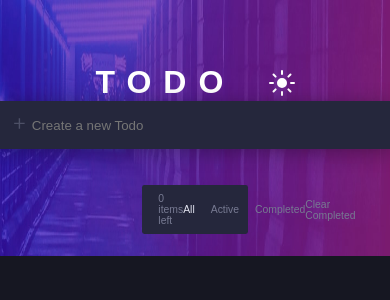
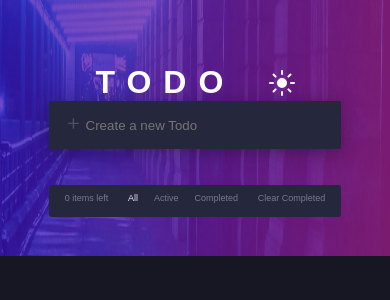
Before and after one commit to joaopedroalb/TodoApp, a Next.js app: page / in a window 390 px wide. Shown: the top 300 px of the page. Built offline with nearby package versions, Linux system fonts and the light colour scheme.

Commit message:
Deixando responsivo pro mobile

```diff
--- a/src/Components/CreateTask/style.module.scss
+++ b/src/Components/CreateTask/style.module.scss
@@ -8,6 +8,10 @@
     box-shadow: -1px 3px 20px 0px #0000004d;
     padding: 1rem;
     gap: .25rem;
+
+    @media only screen and (max-width: 750px) {
+        width: 75%;
+    }
 }
 
 .containerDark{
--- a/src/pages/Home.module.scss
+++ b/src/pages/Home.module.scss
@@ -84,7 +84,7 @@
 
     .listContainer{
 
-        width: 27%;
+        width: 25rem;
         min-height: 2rem;
         border-radius: .15rem;
         -webkit-user-select: none;
@@ -92,6 +92,16 @@
         -ms-user-select: none;
         user-select: none;
 
+        @media only screen and (max-width: 750px) {
+            width: 75%;
+
+            .footerAfterList{
+                label{
+                    font-size: 9px !important;
+                }
+
+            }
+        }
 
         ul{
             display: flex;
@@ -107,10 +117,7 @@
                 align-items: center;
                 gap: 0.5rem;
                 border-bottom: 1px solid #d2c5c50f;
-                padding-top: 1rem;
-                padding-bottom: 1rem;
-                padding-left: 1rem;
-                padding-right: 1rem;
+                padding: 1rem;
 
                 label{
                     font-size: .9rem;
```
